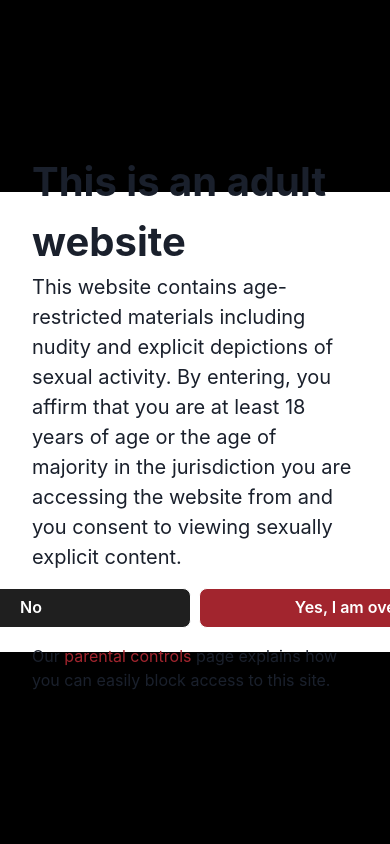
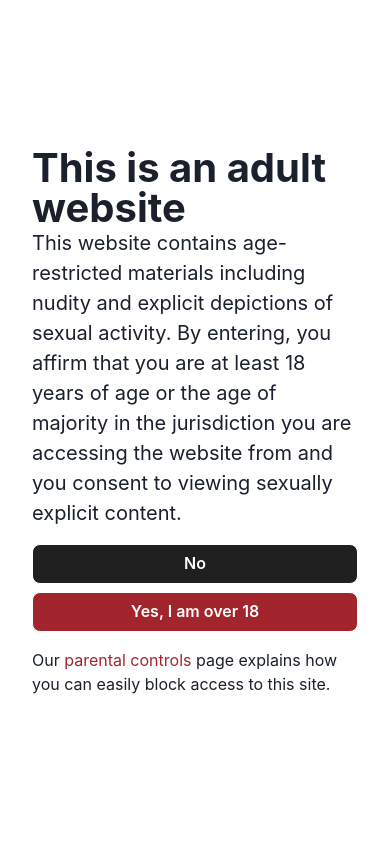
Before and after one commit to codiejay/poki-scrapie, a Next.js app: page / in a window 390 px wide. Shown: the top 844 px of the page. Built offline with nearby package versions, Linux system fonts and the light colour scheme.

Commit message:
responsive styling

```diff
--- a/src/Components/Global/AgePopup.js
+++ b/src/Components/Global/AgePopup.js
@@ -47,7 +47,9 @@ const AgePopup = () => {
       {showAgeVerificationPrompt && (
         <Box
           h={'100vh'}
+          minH={'100%'}
           w={'100vw'}
+          minW={'100%'}
           pos={'fixed'}
           top={0}
           left={0}
@@ -56,7 +58,7 @@ const AgePopup = () => {
           css={{ boxShadow: '0 0 40px 5px rgba(255,255,255,.15)' }}
         >
           <Flex
-            height={'460px'}
+            height={{ base: '100%', md: '460px' }}
             maxW={'750px'}
             w={'100%'}
             py={'4rem'}
@@ -73,7 +75,7 @@ const AgePopup = () => {
             justifyContent={'center'}
             alignItems={'center'}
           >
-            <Text as='h2' fontSize={'2.5rem'} fontWeight={'700'}>
+            <Text as='h2' fontSize={'2.5rem'} lineHeight={{ base: '2.5rem', md: '4rem' }} fontWeight={'700'}>
               This is an adult website
             </Text>
             <Text as='h3' fontSize={'1.25rem'}>
@@ -84,11 +86,11 @@ const AgePopup = () => {
               and you consent to viewing sexually explicit content.
             </Text>
 
-            <Flex gap={'2'} mt={'4'}>
+            <Flex gap={'2'} mt={'4'} w={'100%'} flexDir={{ base: 'column', md: 'row' }}>
               <Button
                 bg={'#1f1f1f'}
                 color={'white'}
-                w={'20rem'}
+                w={{ base: '100%', md: '20rem' }}
                 px={4}
                 py={'1rem'}
                 borderRadius={'lg'}
@@ -104,7 +106,7 @@ const AgePopup = () => {
               <Button
                 bg={'primary'}
                 color={'white'}
-                w={'20rem'}
+                w={{ base: '100%', md: '20rem' }}
                 px={4}
                 py={'1rem'}
                 borderRadius={'lg'}
```
